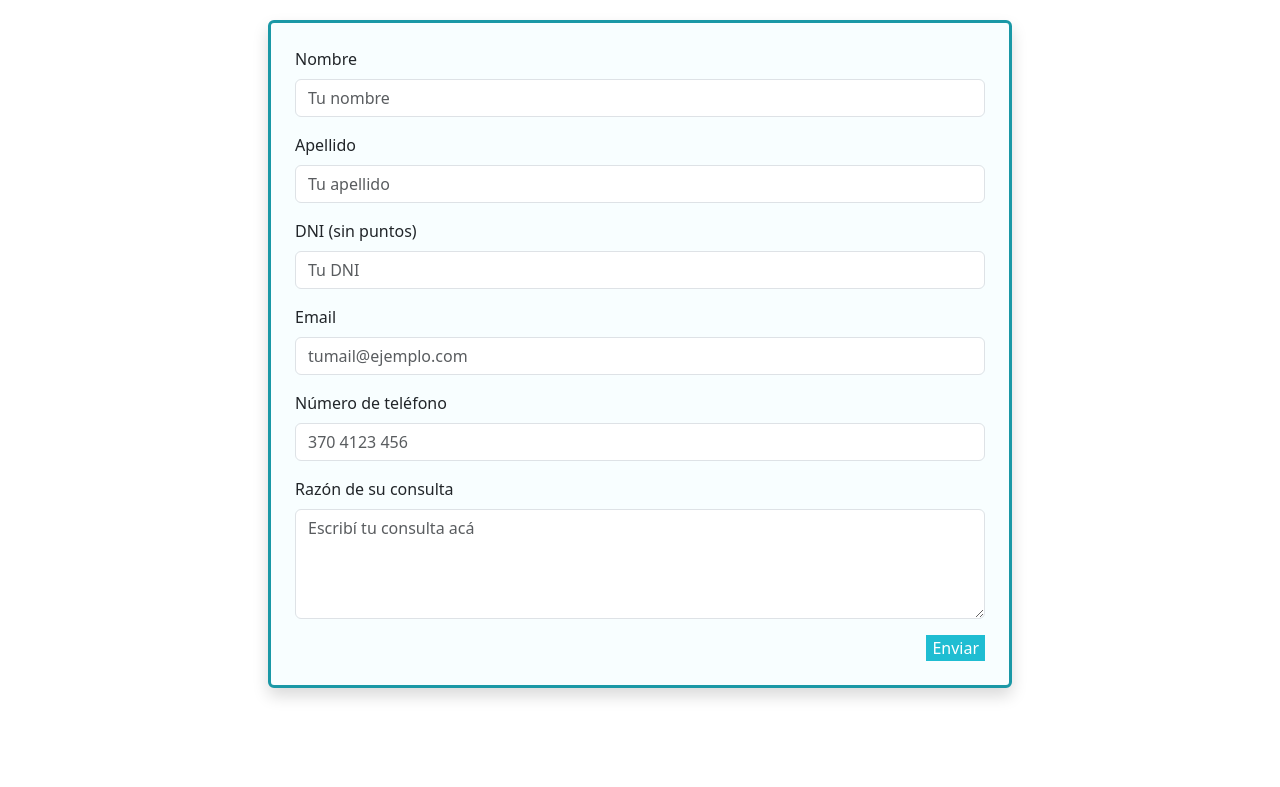
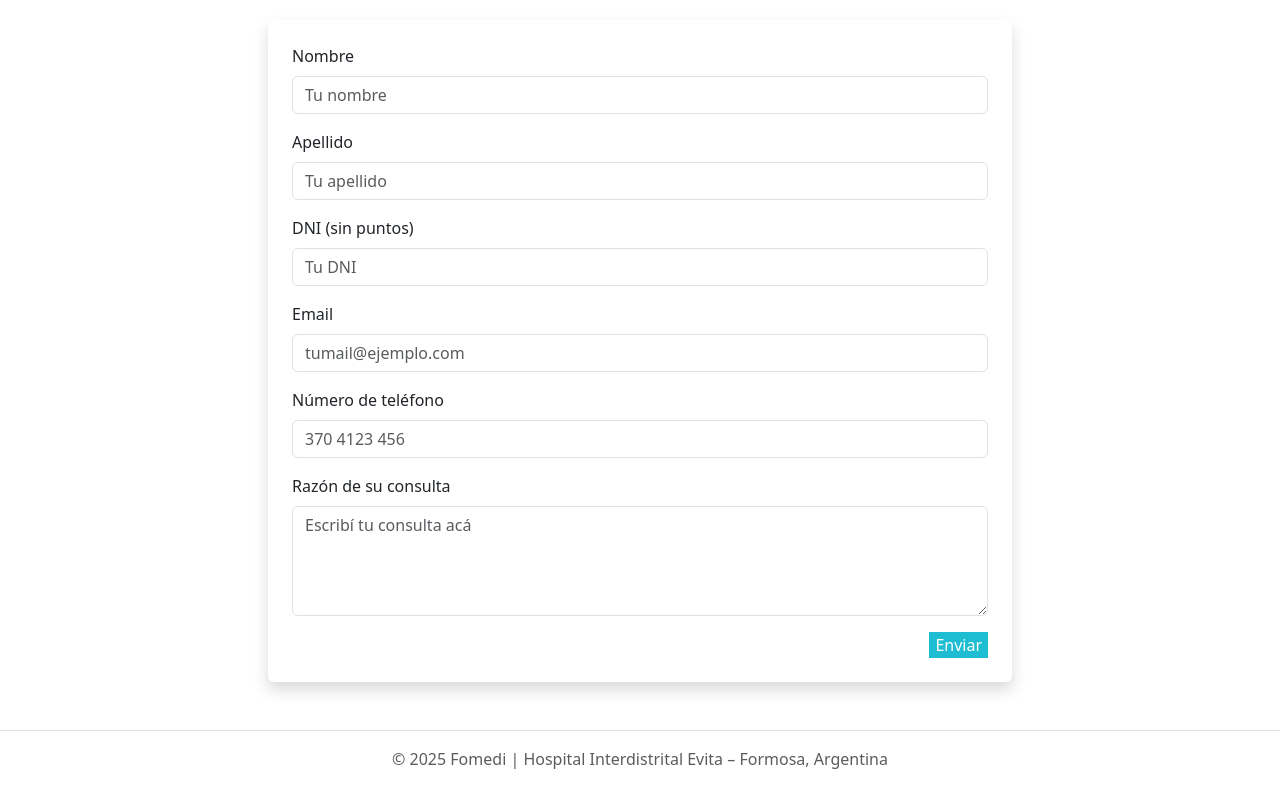
Before and after one commit to tinag1144/tpHTML, a plain HTML site: page contacto.html in a window 1280 px wide. Shown: the part 148-935 px from the top of the page. Before the commit the page ends 884 px from the top, so only its background shows below. Drawn offline with nearby package versions, Linux system fonts and the light colour scheme.

Commit message:
Se crearon las secciones contacto y servicio. En contacto se hizo un formulario y en servicio se hicieron 9 tarjetas describiendo los servicios médicos que ofrece el hospital

```diff
--- a/contacto.html
+++ b/contacto.html
@@ -43,7 +43,7 @@
       <main class="py-5">
         <section class="container">
           <h2 class="text-center mb-4">Formulario de Consulta</h2>
-          <form action="#" class="col-md-8 mx-auto p-4 rounded shadow form-bg">
+          <form action="#" class="col-md-8 mx-auto p-4 rounded shadow form-bgs">
             <div class="mb-3">
               <label for="name" class="form-label">Nombre</label>
               <input type="text" id="name" name="name" class="form-control" placeholder="Tu nombre">
@@ -81,6 +81,10 @@
         </section>
       </main>
 
+      <footer class="text-center text-muted border-top pt-3">
+        <p>© 2025 Fomedi | Hospital Interdistrital Evita – Formosa, Argentina</p>
+      </footer>
+
 
   <script src="https://cdn.jsdelivr.net/npm/bootstrap@5.3.5/dist/js/bootstrap.bundle.min.js"
   integrity="sha384-k6d4wzSIapyDyv1kpU366/PK5hCdSbCRGRCMv+eplOQJWyd1fbcAu9OCUj5zNLiq"
```
Also changed, not shown: servicios.html (+3 -0 lines).
